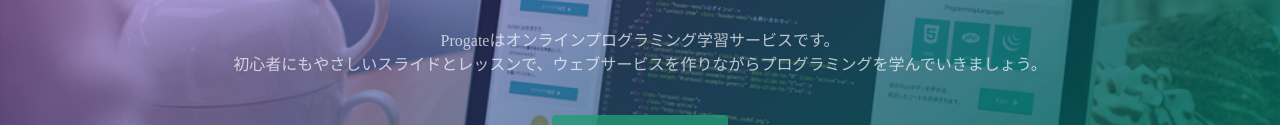
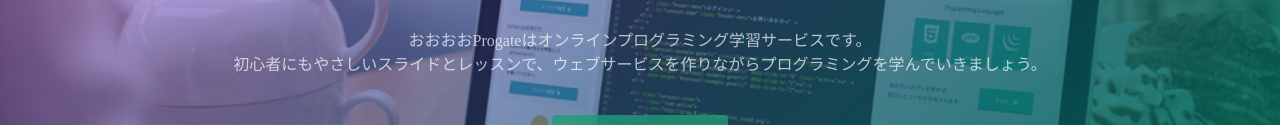
Before and after one commit to boritaro/github.io, a plain HTML site: page index.html in a window 1280 px wide. Shown: the part 317-442 px from the top of the page. Drawn offline with Linux system fonts and the light colour scheme.

Commit message:
Update index.html

```diff
--- a/index.html
+++ b/index.html
@@ -24,7 +24,7 @@
   <div class="top-wrapper">
     <div class="container">
       <h1>LEARN TO CODE.<br>LEARN TO BE CREATIVE.</h1>
-      <p>Progateはオンラインプログラミング学習サービスです。<br>初心者にもやさしいスライドとレッスンで、ウェブサービスを作りながらプログラミングを学んでいきましょう。</p>
+      <p>おおおおProgateはオンラインプログラミング学習サービスです。<br>初心者にもやさしいスライドとレッスンで、ウェブサービスを作りながらプログラミングを学んでいきましょう。</p>
       <div class="btn-wrapper">
         <a href="#" class="btn signup">新規登録はこちら</a>
         <p>or</p>
```
